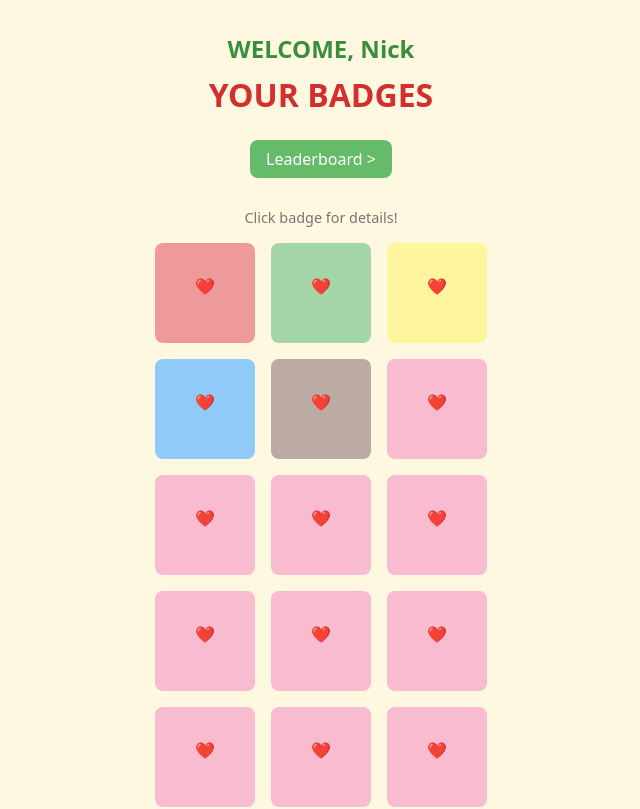
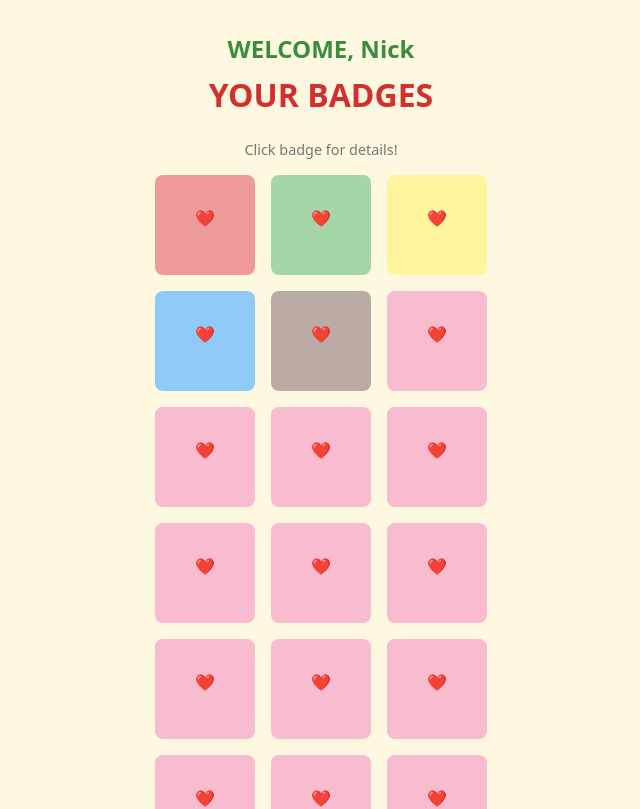
Before and after one commit to nksacayan/badge-collector, a React (Vite) app in the folder frontend/: page /badges in a window 1280 px wide. Shown: the top 809 px of the page, without its empty margins (319-959 px from the left). Built offline with nearby package versions, Linux system fonts and the light colour scheme.

Commit message:
Comments out leaderboard button for later

```diff
--- a/frontend/src/pages/BadgeGallery.jsx
+++ b/frontend/src/pages/BadgeGallery.jsx
@@ -50,7 +50,7 @@ const BadgeGallery = () => {
 			<h2 className="badge-welcome">WELCOME, Nick</h2>
 			<h3 className="badge-subtitle">YOUR BADGES</h3>
 
-			<Link to="/leaderboard" className="leaderboard-button">Leaderboard &gt;</Link>
+			{/* <Link to="/leaderboard" className="leaderboard-button">Leaderboard &gt;</Link> */}
 			<p className="badge-instruction">Click badge for details!</p>
 
 			<div className="badge-grid">
```
